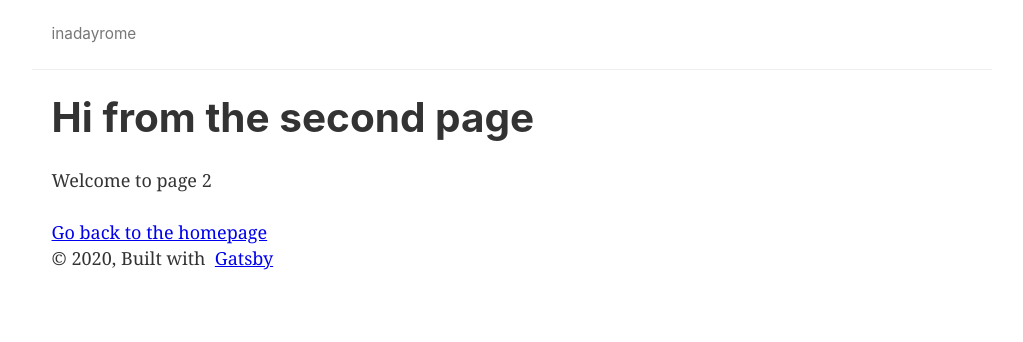
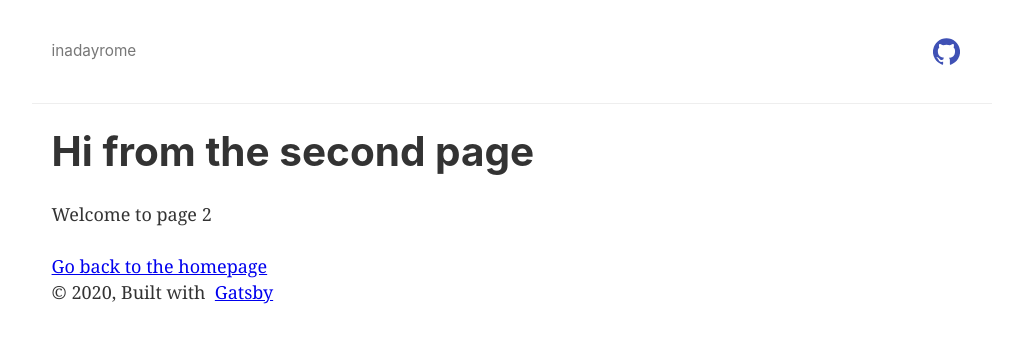
Before and after one commit to inadayrome/inadayrome.github.io, a Gatsby site: page /page-2 in a window 1280 px wide. Shown: the whole page, without its empty margins (128-1151 px from the left). Built offline with nearby package versions, Linux system fonts and the light colour scheme; Gatsby itself is replaced by a stand-in of ours.

Commit message:
update: Added link to Github repository through GithubIcon

```diff
--- a/src/components/header.tsx
+++ b/src/components/header.tsx
@@ -1,12 +1,15 @@
 import { Link } from 'gatsby';
 import React from 'react';
-import { makeStyles, Theme, createStyles } from '@material-ui/core/styles';
+import { makeStyles, createStyles } from '@material-ui/core/styles';
+import GitHubIcon from '@material-ui/icons/GitHub';
+import { IconButton } from '@material-ui/core';
+import { GITHUB_URL } from '../constants';
 
 interface HeaderProps {
   siteTitle: string;
 }
 
-const useStyles = makeStyles((theme: Theme) =>
+const useStyles = makeStyles(() =>
   createStyles({
     root: {
       marginBottom: '1.45rem',
@@ -16,6 +19,9 @@ const useStyles = makeStyles((theme: Theme) =>
       maxWidth: '960px',
       padding: '1.45rem 1.0875rem',
       borderBottom: '1px solid #eee',
+      display: 'grid',
+      justifyContent: 'space-between',
+      gridTemplateColumns: 'auto auto',
     },
     homePageLink: {
       color: '#777',
@@ -30,13 +36,18 @@ const Header: React.FC<HeaderProps> = props => {
   const classes = useStyles();
 
   return (
-    <header style={{ marginBottom: '1.45rem' }}>
+    <header className={classes.root}>
       <div className={classes.headerDiv}>
-        <h5 style={{ margin: 0 }}>
+        <h5 style={{ margin: 0, alignSelf: 'center' }}>
           <Link to="/" className={classes.homePageLink}>
             {siteTitle}
           </Link>
         </h5>
+        <a href={GITHUB_URL}>
+          <IconButton title="View Github Repository" color="primary">
+            <GitHubIcon />
+          </IconButton>
+        </a>
       </div>
     </header>
   );
--- /dev/null
+++ b/src/constants.ts
@@ -0,0 +1 @@
+export const GITHUB_URL = 'https://github.com/inadayrome/inadayrome.github.io';
```
Also changed, not shown: package.json (+4 -4 lines).
